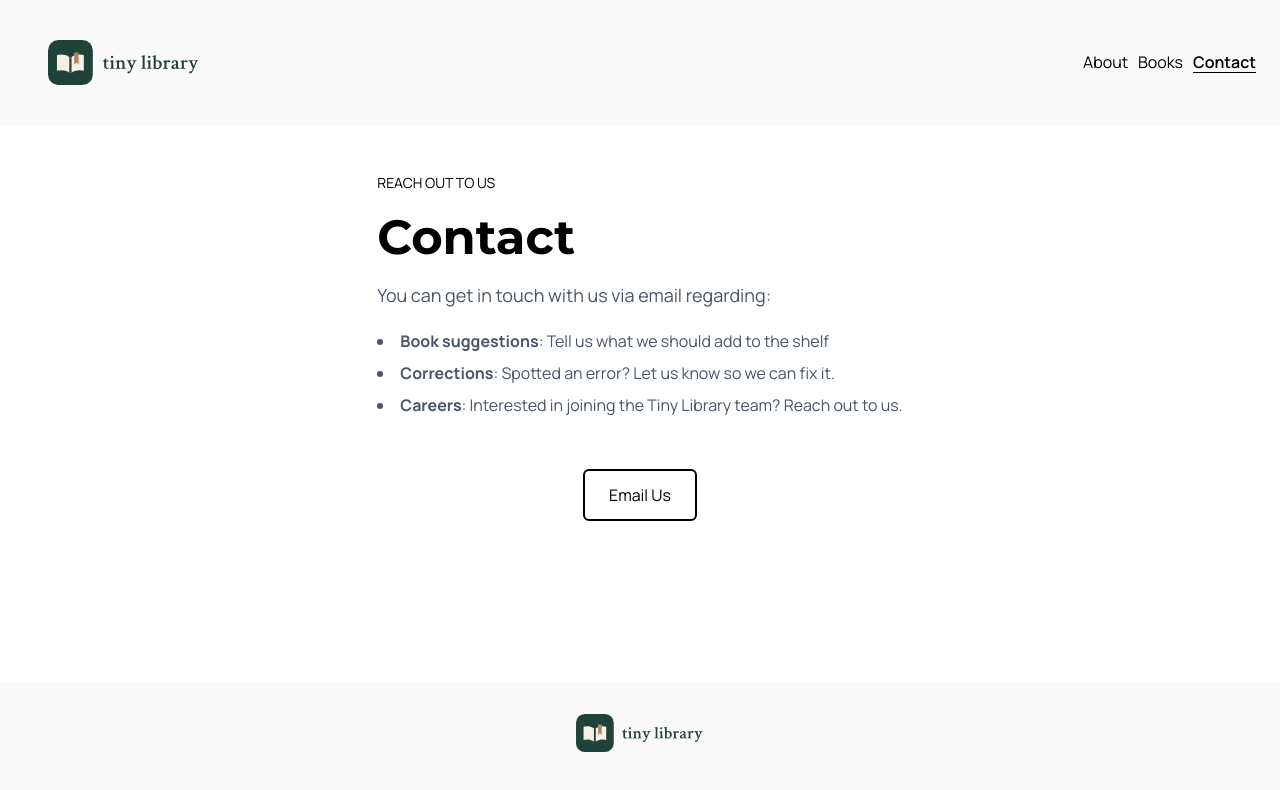
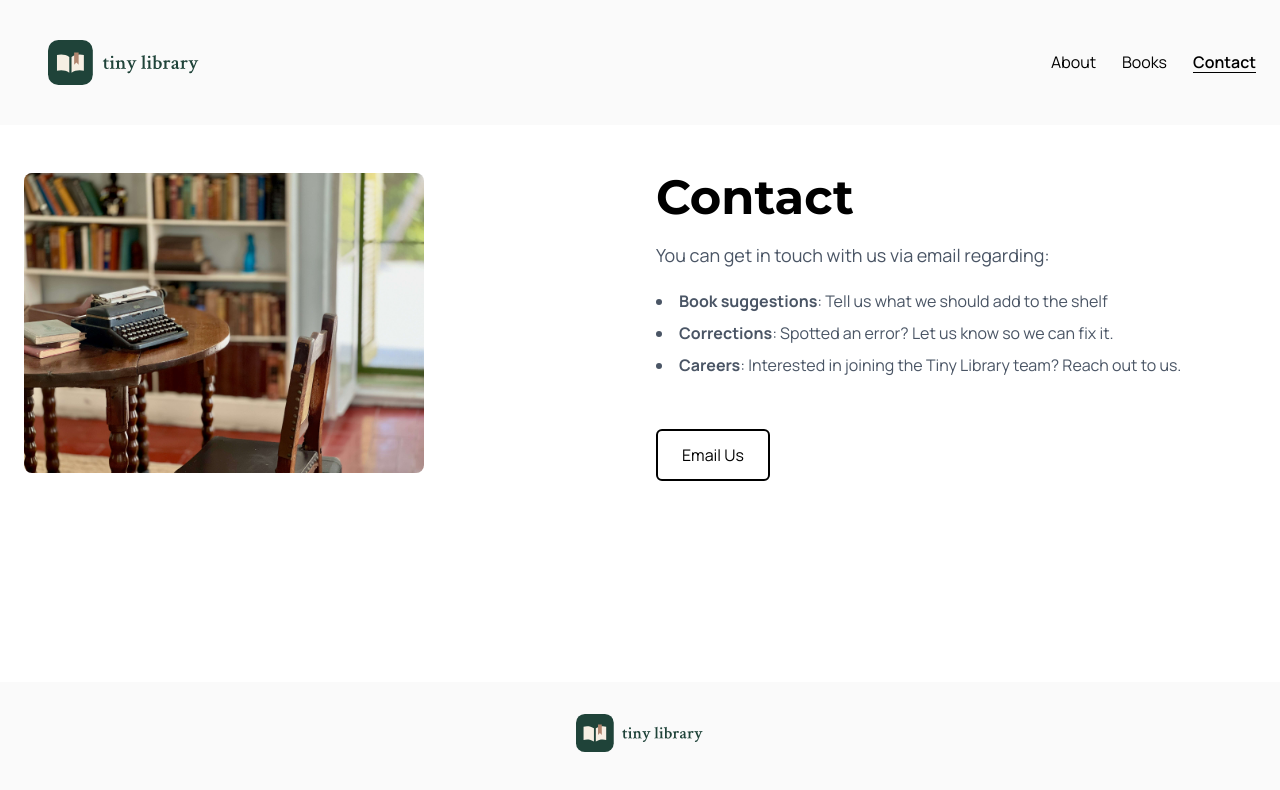
Before and after one commit to octaviageo/tiny-library, a Next.js app: page /about/contact in a window 1280 px wide. Shown: the top 790 px of the page. Built offline with nearby package versions, Linux system fonts and the light colour scheme.

Commit message:
Styling changes

```diff
--- a/app/about/contact/page.tsx
+++ b/app/about/contact/page.tsx
@@ -1,10 +1,21 @@
 import Link from "next/link";
+import Image from "next/image"
+import contactImage from "@/public/contact.jpg"
 
 export default function Contact () {
     return (
-        <section className = "flex gap-8 px-6 py-12 mx-auto md:flex-row max-w-7xl align-center justify-center">
+        <section className = "grid grid-cols-1 md:grid-cols-2 gap-8 px-6 py-12 mx-auto md:flex-row max-w-7xl">
+            <div>
+                <Image
+                    src={contactImage}
+                    alt="Tiny Library"
+                    loading="lazy"
+                    width={400}
+                    height={300}
+                    className="rounded-lg justify-center" />
+            </div>
             <div className="flex flex-col gap-5 justify-center">
-                <span className="uppercase text-sm">Reach out to us</span>
+                {/* <span className="uppercase text-sm">Reach out to us</span> */}
                  <h1 className="text-4xl font-bold md:text-5xl">Contact</h1>
                  <p className="text-lg text-gray-600">
                     You can get in touch with us via email regarding:
@@ -20,7 +31,7 @@ export default function Contact () {
                         <b>Careers</b>: Interested in joining the Tiny Library team? Reach out to us.
                     </li>
                  </ul>
-                 <div className="flex justify-center">
+                 <div className="flex ">
                     <Link
                         href="mailto:hello@tinylibrary.com"
                         className="inline-flex items-center justify-center px-6 py-3
@@ -31,6 +42,7 @@ export default function Contact () {
                         Email Us
                     </Link>
                 </div>
+
             </div>
             </section>
     )
--- a/app/about/page.tsx
+++ b/app/about/page.tsx
@@ -9,14 +9,15 @@ import flag from "@/public/icons/Flag.svg"
 export default function About () {
     return (
         <main>
-            <section className = "grid grid-cols-2 gap-8 px-6 py-12 mx-auto md:flex-row max-w-7xl ">
+            <section className = "grid grid-cols-1 md:grid-cols-2 gap-8 px-6 py-12 mx-auto md:flex-row max-w-7xl ">
             <div>
                 <Image
                     src={heroImage}
                     alt="Tiny Library"
-                    width={500}
+                    loading="lazy"
+                    width={400}
                     height={300}
-                    className="rounded-lg" />
+                    className="rounded-lg justify-center" />
             </div>
             <div className="flex flex-col gap-5 justify-center">
                 <span className="uppercase text-sm">About Tiny Library</span>
--- a/app/books/[id]/page.tsx
+++ b/app/books/[id]/page.tsx
@@ -16,6 +16,7 @@ export default async function BookDetailPage({ params } : BookDetailPageProps) {
             src={placeholderImg.src}
             alt={`3D model of ${book.name}`}
             className="absolute inset-0 object-cover w-full h-full"
+            loading="lazy"
           />
         </figure>
 
@@ -44,10 +45,10 @@ export default async function BookDetailPage({ params } : BookDetailPageProps) {
             aria-label="Likes count"
           >
             <FaRegHeart
-              className="w-5 h-5 mr-2"
+              className="w-4 h-4 mr-2"
               aria-hidden="true"
             />
-            <span className="font-light" aria-label={`${book.likes} likes`}>{book.likes}</span>
+            <span className="font-light text-lg" aria-label={`${book.likes} likes`}>{book.likes}</span>
           </div>
 
 
--- a/app/books/layout.tsx
+++ b/app/books/layout.tsx
@@ -12,9 +12,9 @@ export default function BooksLayout({
 }) {
   return (
     <div className="container mx-auto flex flex-col gap-8 px-4 py-8 md:flex-row md:gap-12">
-      <aside className="shrink-0 md:w-40">
+      <aside className="shrink-0 md:w-40 ">
         <nav
-          className="flex flex-wrap gap-2 md:flex-col md:items-start md:gap-4 md:pt-20"
+          className="flex flex-wrap gap-2 md:flex-col md:items-start md:gap-4 md:pt-20 "
           aria-label="Book categories"
         >
           <CategoryNavLink href="/books">
--- a/app/components/BookCard.tsx
+++ b/app/components/BookCard.tsx
@@ -3,15 +3,22 @@ import bookPhoto from "@/public/book.svg"
 import {BookCardProps} from "@/app/types"
 import Image from "next/image"
 import { FaRegHeart } from "react-icons/fa6"
+import Link from "next/link"
 
 
 export default function BookCard ({book} : BookCardProps) {
     return (
-        <div className="overflow-hidden transition-shadow bg-white rounded-lg shadow-md hover:shadow-lg" role="article">
+       <Link
+            href={`/books/${book.id}`}
+            className="block rounded-lg focus:outline-none focus-visible:ring-2 focus-visible:ring-gray-800"
+        >
+            <div className="h-full overflow-hidden transition-shadow bg-white rounded-lg shadow-md hover:shadow-lg" role="article">
+
                     <div className="relative aspect-square">
                         <Image
                             src={bookPhoto}
                             alt={book.name}
+                            loading="lazy"
                             className="absolute inset-0 object-cover w-full h-full"
 
                         />
@@ -29,10 +36,11 @@ export default function BookCard ({book} : BookCardProps) {
                             <Pill>{book.category}</Pill>
                         </div>
                         <div className="flex items-center mt-2 text-gray-600" aria-label={`${book.likes} likes`}>
-                        <FaRegHeart className="w-5 h-5 mr-1 text-gray-400" aria-hidden="true" />
+                            <FaRegHeart className="w-4 h-4 mr-1 text-gray-400" aria-hidden="true" />
                             <span>{book.likes}</span>
                         </div>
                     </div>
                 </div>
+        </Link>
     )
 }
--- a/app/components/Footer.tsx
+++ b/app/components/Footer.tsx
@@ -6,7 +6,11 @@ export default function Footer() {
     return(
             <section className="container px-4 py-8 mx-auto bg-[#fafafa]">
                 <Link href="/">
-                    <Image src={logo} alt="Tiny Library Logo" className="w-32 h-auto mx-auto mb-4" />
+                    <Image
+                    src={logo}
+                    loading="lazy"
+                    alt="Tiny Library Logo"
+                    className="w-32 h-auto mx-auto mb-4" />
                 </Link>
             </section>
     )
--- a/app/components/Navbar.tsx
+++ b/app/components/Navbar.tsx
@@ -28,7 +28,7 @@ export default function Navbar() {
                 />
               </Link>
             </div>
-            <ul className="flex items-center gap-2.5">
+            <ul className="flex items-center gap-6.5">
               <li><NavLink href="/about">About</NavLink></li>
               <li><NavLink href="/books">Books</NavLink></li>
               <li><NavLink href="/about/contact">Contact</NavLink></li>
--- a/app/page.tsx
+++ b/app/page.tsx
@@ -7,14 +7,14 @@ export default function Home() {
     <main>
       <section className="flex flex-col-reverse items-center justify-between gap-8 px-6 py-12 mx-auto md:flex-row max-w-7xl">
         <div className="flex-1 space-y-6">
-          <p className="hidden text-sm text-gray-600 uppercase md:block">
+          {/* <p className="hidden text-sm text-gray-600 uppercase md:block">
             Browse books
-          </p>
+          </p> */}
           <h1 className="text-4xl font-bold md:text-5xl">
             Find your next favorite book
           </h1>
 
-          <p className="text-lg text-gray-600">
+          <p className="text-lg text-gray-600 w-2xl">
             Tiny Library is a cosy corner of the web where readers
             discover hand‑picked titles across every genre, from
             timeless classics to hidden indie gems.
@@ -32,6 +32,7 @@ export default function Home() {
         <Image
           src={maskImage}
           alt="Tiny Library image"
+          loading="lazy"
           width={350}
           height={300} />
       </section>
```
Also changed, not shown: public/contact.jpg (added). Lines whose indentation alone changed are shown as unchanged.
